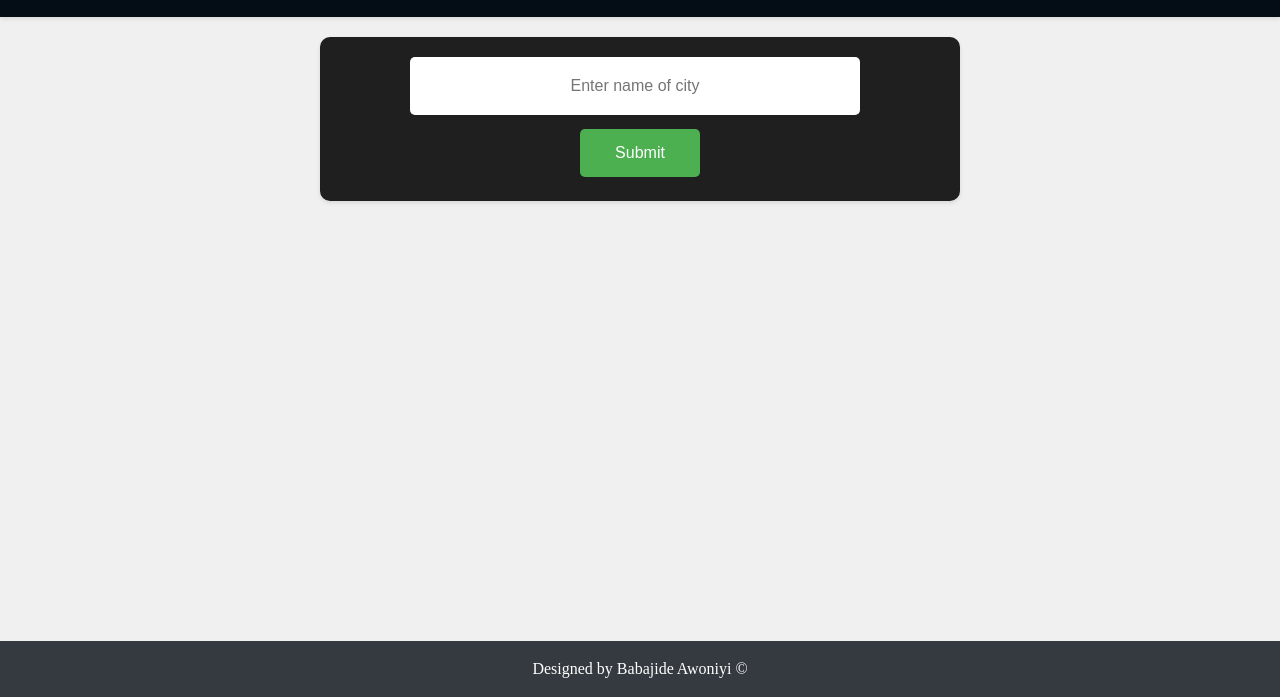
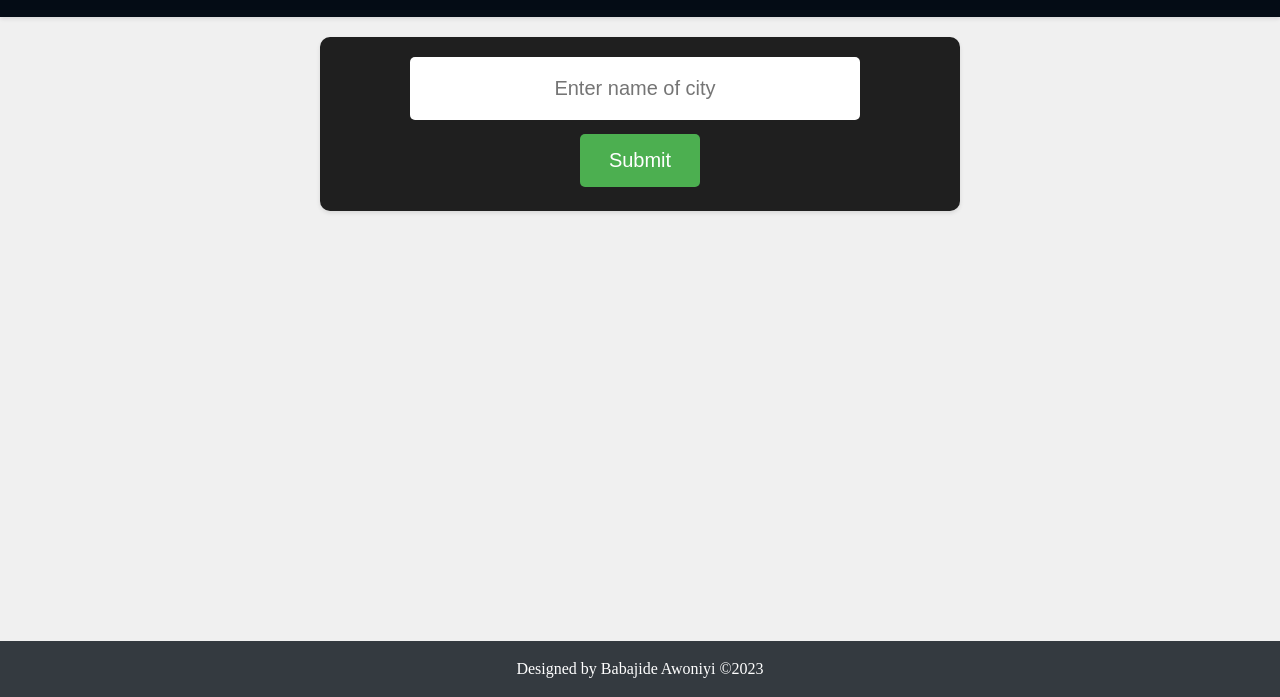
Before and after one commit to jideawoniyi/city-news-sentiment-analyzer, a website built with webpack: page src/client/views/index.html in a window 1280 px wide. Shown: the part 103-800 px from the top of the page. Built offline with nearby package versions, Linux system fonts and the light colour scheme.

Commit message:
beautify the stories in the news-story container

```diff
--- a/src/client/styles/form.scss
+++ b/src/client/styles/form.scss
@@ -18,31 +18,32 @@ form {
 
   input {
     width: 100%;
-    padding: 20px;
+    padding: 10px;  // reduced padding for smaller screens
     margin-bottom: 10px;
     border: none;
     border-radius: 5px;
     box-sizing: border-box;
     background-color: #ffffff; /* White color for the input */
     color: #000000; /* Black color for the input text */
-    font-size: 30px;
+    font-size: 16px;  // reduced font size for smaller screens
     text-align: center;
 
     @media (min-width: 576px) {
       margin-right: 10px;
       width: 75%;
-      font-size: 16px;
+      padding: 20px;  // increased padding for larger screens
+      font-size: 20px;  // increased font size for larger screens
     }
   }
 
   #submit-button {
     width: 100%;
-    padding: 15px 0;
+    padding: 8px 0;  // reduced padding for smaller screens
     border: none;
     border-radius: 5px;
     background-color: #4CAF50; /* Green */
     color: #ffffff; /* White */
-    font-size: 30px;
+    font-size: 16px;  // reduced font size for smaller screens
     text-align: center;
     cursor: pointer;
     transition: background-color 0.3s ease;
@@ -53,7 +54,8 @@ form {
 
     @media (min-width: 576px) {
       width: 20%;
-      font-size: 16px;
+      padding: 15px 0;  // increased padding for larger screens
+      font-size: 20px;  // increased font size for larger screens
     }
   }
 }
--- a/src/client/styles/news-story.scss
+++ b/src/client/styles/news-story.scss
@@ -5,7 +5,7 @@ body {
 #form {
   display: flex;
   flex-direction: column;
-  width: 100%;
+  width: 80%;
 }
 
 .news-story-parent {
--- a/src/client/views/index.html
+++ b/src/client/views/index.html
@@ -3,23 +3,12 @@
 <head>
     <meta charset="UTF-8">
     <title>News Stories</title>
-    <script>
-        document.getElementById('year').textContent = new Date().getFullYear();
-        // Check that service workers are supported
-        if ('serviceWorker' in navigator) {
-            // Use the window load event to keep the page load performant
-            window.addEventListener('load', () => {
-                navigator.serviceWorker.register('/service-worker.js');
-            });
-        }
-    </script>
 </head>
 <body>
     <header>
         <h1>City News</h1>
     </header>
     <form id="form">
-        <!-- <label for="name">What city do you want to get news from:</label> -->
         <input id="name" type="text" name="input" value="" placeholder="Enter name of city" required>
         <button type="submit" id="submit-button">Submit</button>
         <div class="spinner" style="display: none;">
@@ -37,5 +26,16 @@
     <footer>
         <p>Designed by Babajide Awoniyi ©<span id="year"></span></p>
     </footer>
+
+    <script>
+        document.getElementById('year').textContent = new Date().getFullYear();
+        // Check that service workers are supported
+        if ('serviceWorker' in navigator) {
+            // Use the window load event to keep the page load performant
+            window.addEventListener('load', () => {
+                navigator.serviceWorker.register('/service-worker.js');
+            });
+        }
+    </script>
 </body>
 </html>
```
Also changed, not shown: dist/index.html, dist/main.js, 1 other file.
